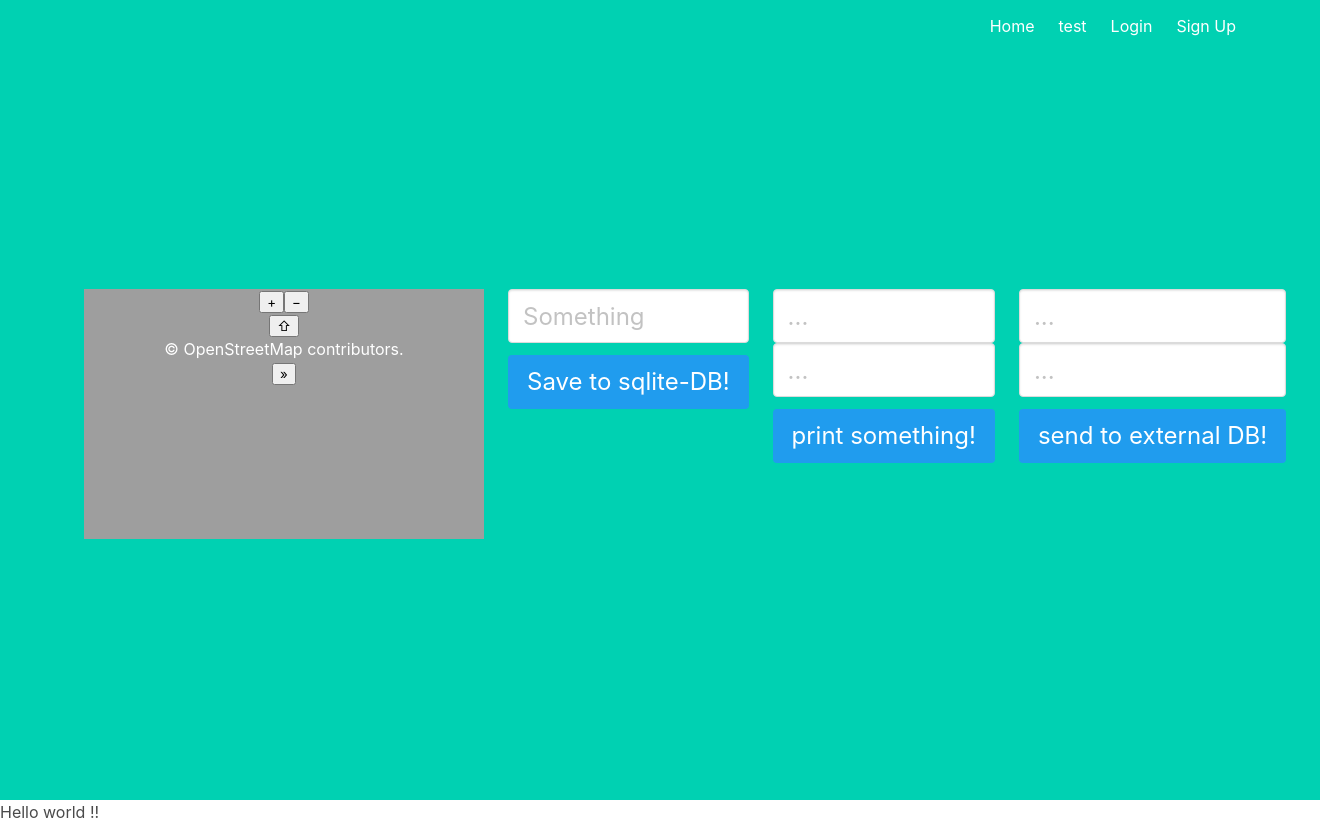
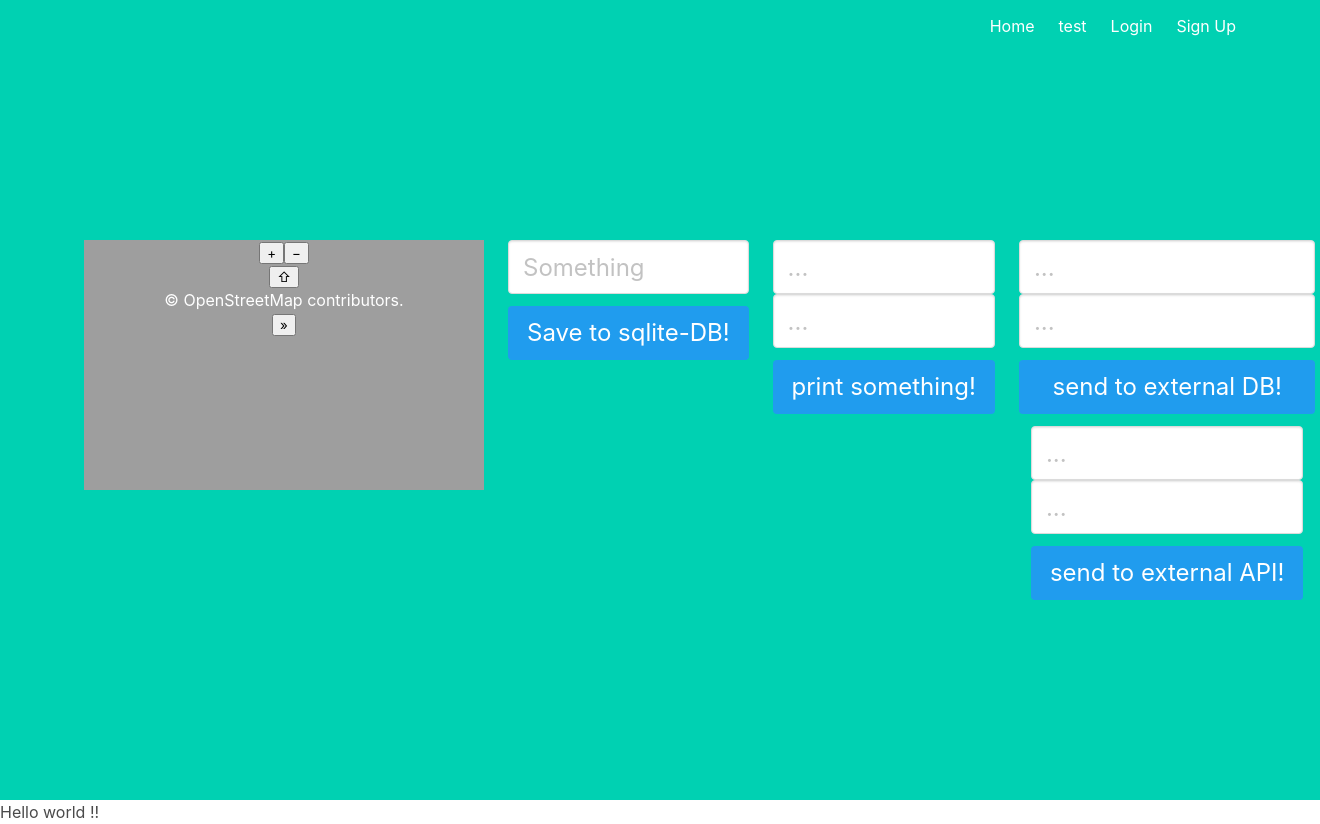
Before and after one commit to mightyMarabu/flask_auth_app, a Flask app: page /test in a window 1320 px wide. Run offline with Flask 2, Linux system fonts and the light colour scheme; some libraries are stand-ins or nearby versions.

Commit message:
update button names, add data

```diff
--- a/project/main.py
+++ b/project/main.py
@@ -49,5 +49,4 @@ def db_post():
     return jsonify("Data saved!")
 
 
-
  #   return redirect(url_for('main.test'))
--- a/project/templates/test.html
+++ b/project/templates/test.html
@@ -49,6 +49,17 @@
 
         <button class="button is-block is-info is-large is-fullwidth">send to external DB!</button>
       </form>
+      <div class="column">
+        <form method="POST" action="http://192.168.3.45:2100/saveTestData">
+          <div class="field">
+            <div class="control">
+              <input class="input is-large" type="text" name="key1" placeholder="...">
+              <input class="input is-large" type="text" name="key2" placeholder="...">
+            </div>
+          </div>
+
+          <button class="button is-block is-info is-large is-fullwidth">send to external API!</button>
+        </form>
     </div>
 
 
```
Also changed, not shown: 1 other file.
